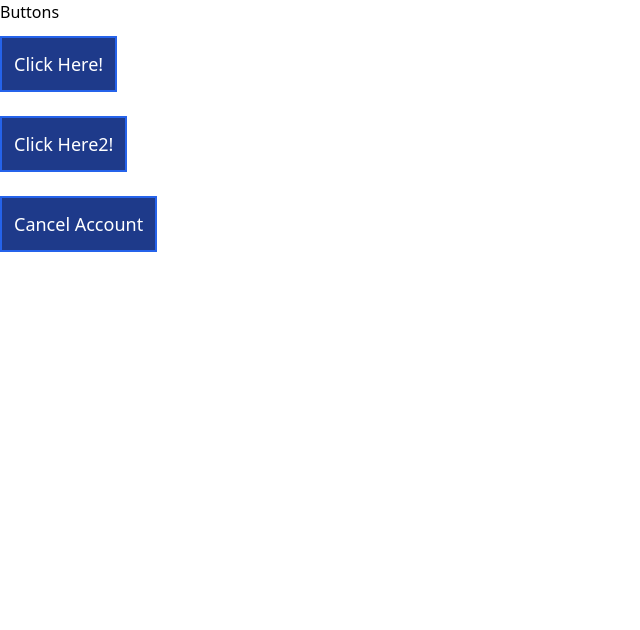
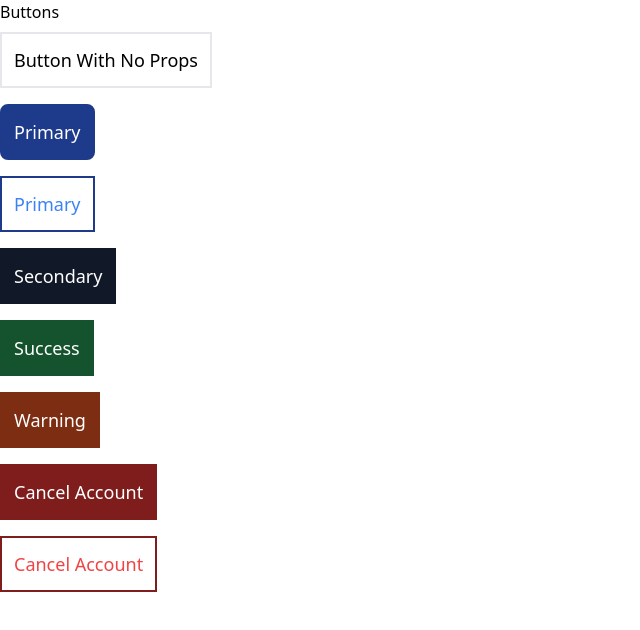
Before and after one commit to craigbauerwebdev/component-library, a React (Create React App) app: page / in a window 1280 px wide. Shown: the top 630 px of the page, without its empty margins (0-640 px from the left). Built offline with nearby package versions, Linux system fonts and the light colour scheme.

Commit message:
added classname and twMerge packages and used them for button styles

```diff
--- a/package.json
+++ b/package.json
@@ -6,10 +6,12 @@
     "@testing-library/jest-dom": "^5.17.0",
     "@testing-library/react": "^13.4.0",
     "@testing-library/user-event": "^13.5.0",
+    "classnames": "^2.3.2",
     "prop-types": "^15.8.1",
     "react": "^18.2.0",
     "react-dom": "^18.2.0",
     "react-scripts": "5.0.1",
+    "tailwind-merge": "^1.14.0",
     "web-vitals": "^2.1.4"
   },
   "scripts": {
--- a/src/App.js
+++ b/src/App.js
@@ -4,9 +4,20 @@ function App() {
   return (
     <div className="App">
       Buttons
-      <Button primary>Click Here!</Button>
-      <Button warning>Click Here2!</Button>
-      <Button>Cancel Account</Button>
+      <Button>Button With No Props</Button>
+      <Button primary rounded>
+        Primary
+      </Button>
+      <Button primary outline>
+        Primary
+      </Button>
+      <Button secondary>Secondary</Button>
+      <Button success>Success</Button>
+      <Button warning>Warning</Button>
+      <Button danger>Cancel Account</Button>
+      <Button danger outline>
+        Cancel Account
+      </Button>
     </div>
   );
 }
--- a/src/Buttons/Button.js
+++ b/src/Buttons/Button.js
@@ -1,4 +1,6 @@
 import propTypes from "prop-types";
+import className from "classnames";
+import { twMerge } from "tailwind-merge";
 
 function Button({
   children,
@@ -10,12 +12,25 @@ function Button({
   outline,
   rounded,
 }) {
+  const classes = twMerge(
+    className("p-3 text-lg border-2 my-2", {
+      "bg-blue-900 border-blue-900 text-white": primary,
+      "bg-gray-900 border-gray-900 text-white": secondary,
+      "bg-green-900 border-green-900 text-white": success,
+      "bg-orange-900 border-orange-900 text-white": warning,
+      "bg-red-900 border-red-900 text-white": danger,
+      "rounded-lg": rounded,
+      "bg-white": outline,
+      "text-blue-500 border-blue-900": outline && primary,
+      "text-gray-500 border-gray-900": outline && secondary,
+      "text-green-500 border-green-900": outline && success,
+      "text-orange-500 border-orange-900": outline && warning,
+      "text-red-500 border-red-900": outline && danger,
+    })
+  );
   return (
     <div className="button">
-      {/* rounded-lg */}
-      <button className="p-3 text-lg bg-blue-900 text-white my-3 border-2 border-blue-600">
-        {children}
-      </button>
+      <button className={classes}>{children}</button>
     </div>
   );
 }
```
Also changed, not shown: 1 other file (tests, documents, lock files or other folders).
